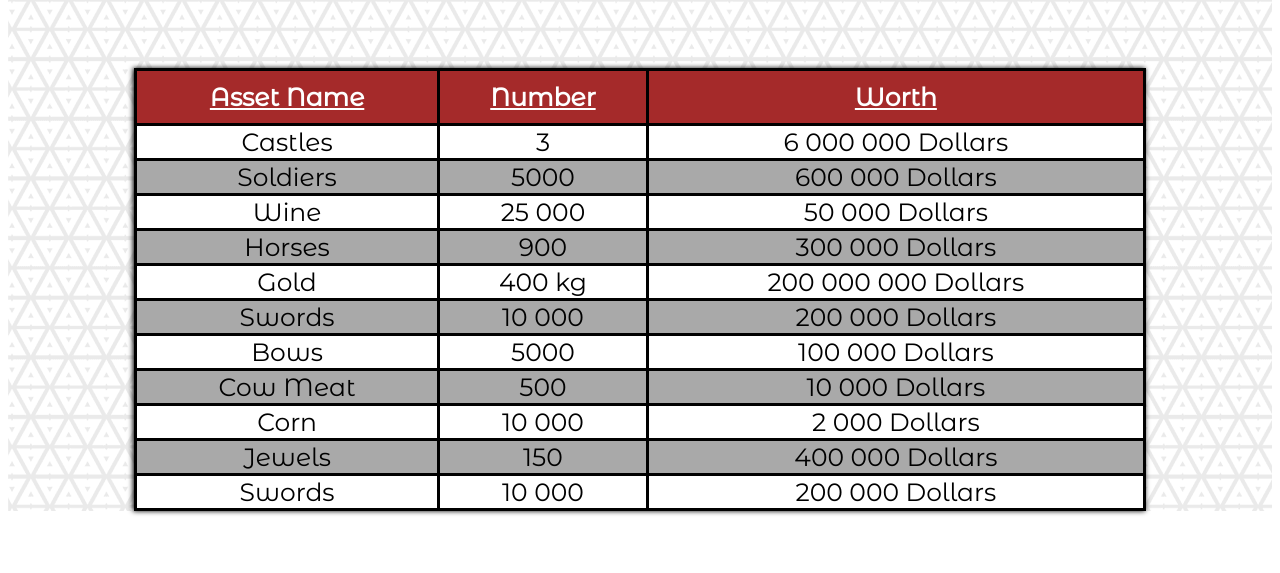
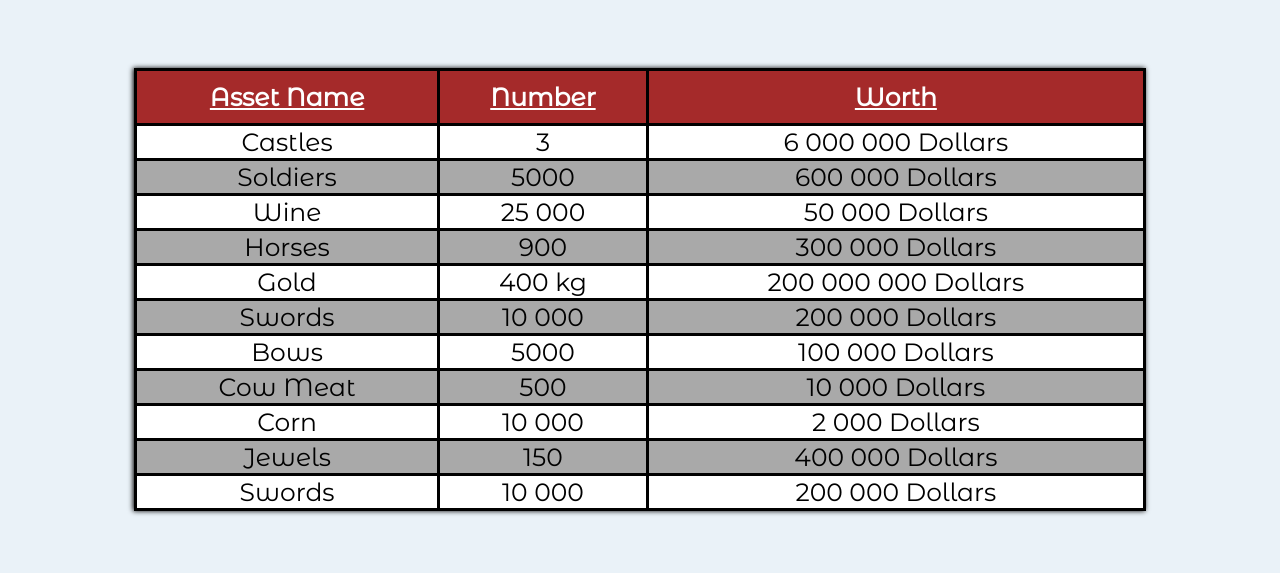
Before and after one commit to guilhemcv/Wild_Code_School_Tech_Challenge, a website: page assets.html in a window 1280 px wide. Shown: the part 227-800 px from the top of the page. Drawn offline with Linux system fonts and the light colour scheme; a web font is replaced by a local one.

Commit message:
Update style.css

```diff
--- a/style.css
+++ b/style.css
@@ -2,6 +2,7 @@
 body {
   font-family: 'Montserrat Alternates', sans-serif;
   font-size: 15px;
+  background-color: #EAF2F8;
 
 }
 
@@ -94,7 +95,7 @@ header nav ul li {
 
 #pageroyal_family {
   height: 100%;
-  background: url(./photos/texture-blanche.gif);
+  background-color: #EAF2F8;
 }
 
 #royal_family h1 {
@@ -147,7 +148,7 @@ header nav ul li {
 
 #assets {
   height: 100%;
-  background: url(./photos/texture-blanche.gif);
+   background-color: #EAF2F8;
 }
 
 #assets h1 {
```
